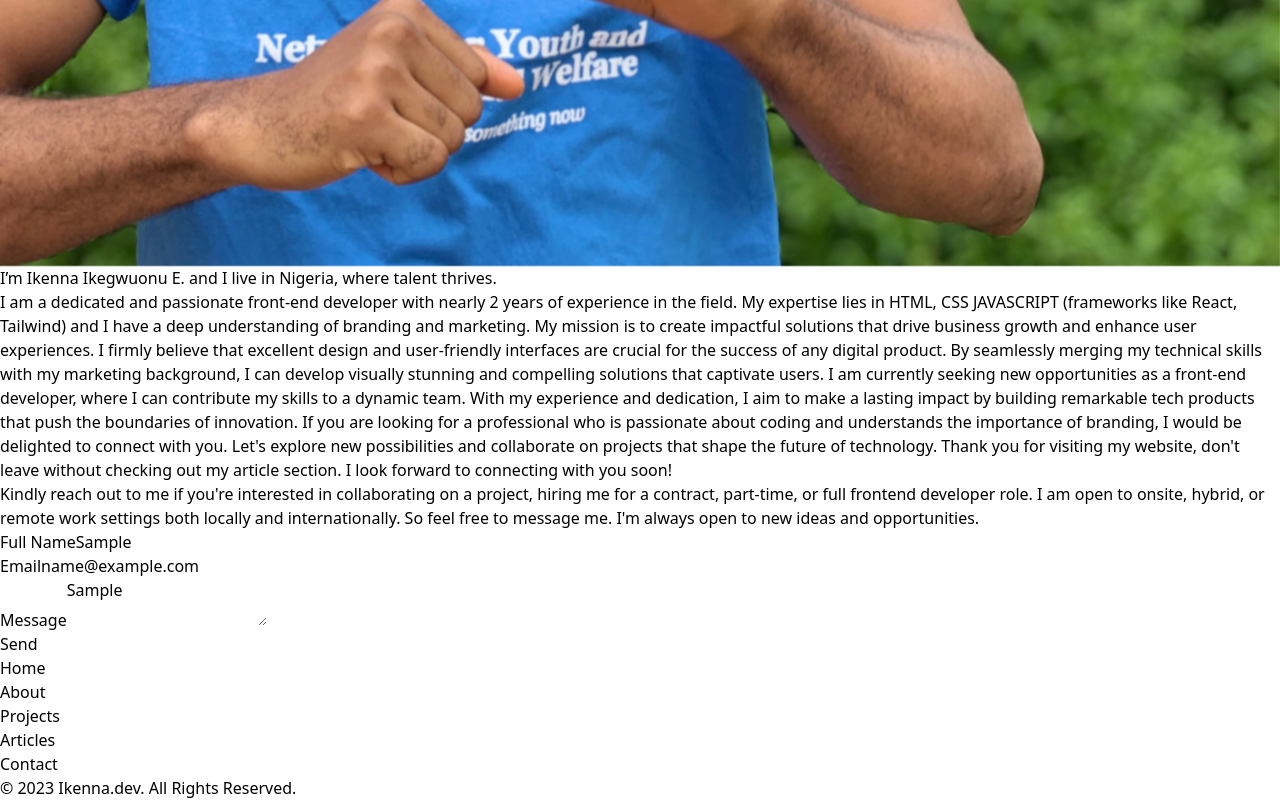
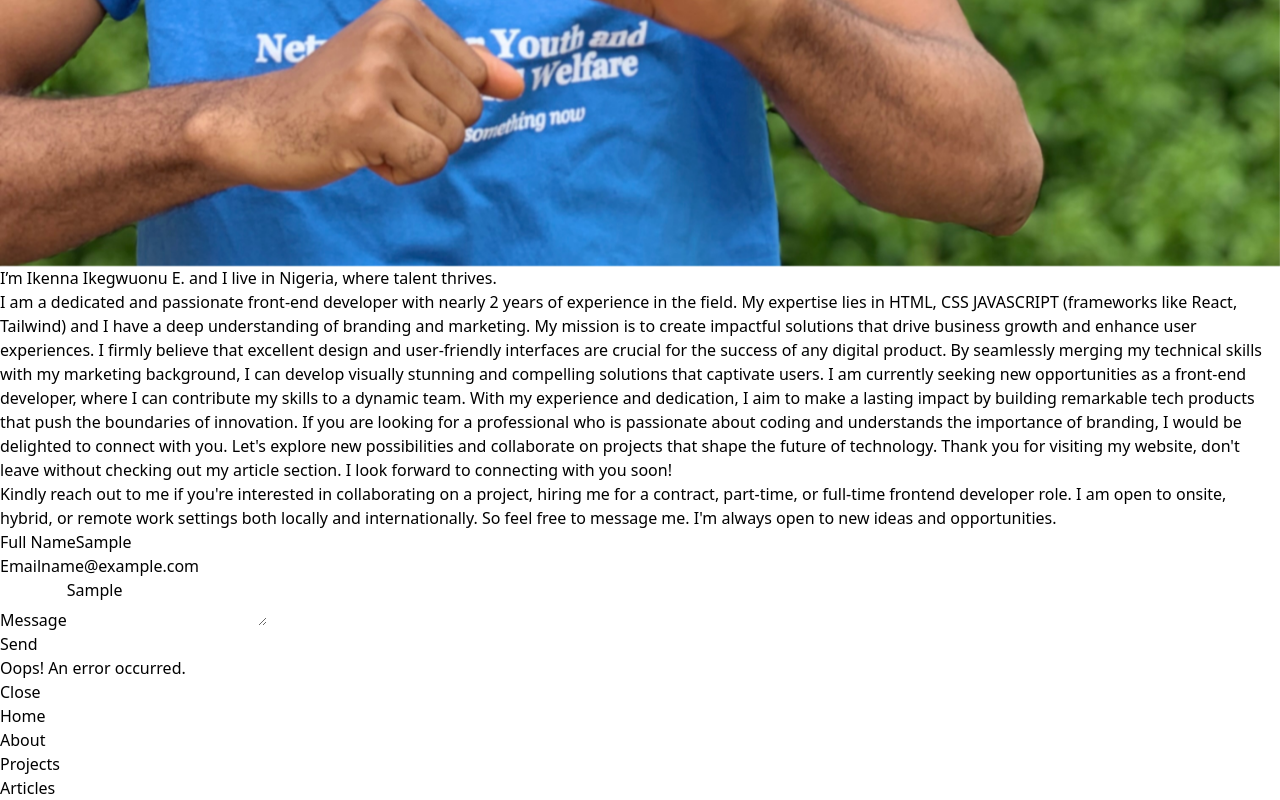
Before and after one commit to dwhyq/pweb, a React (Vite) app: page /about in a window 1280 px wide. Both pictures are taken after typing "Sample", "name@example.com", "Sample" into the empty fields and a click on the button "Send". Shown: the part 1248-2048 px from the top of the page. Built offline with nearby package versions, Linux system fonts and the light colour scheme.

Commit message:
added a modal to show form submission message

```diff
--- a/src/pages/ContactMe/ContactForm.jsx
+++ b/src/pages/ContactMe/ContactForm.jsx
@@ -1,9 +1,13 @@
+import { useState } from "react";
 import { useFormik } from "formik";
 import * as yup from "yup";
 import Button from "../../components/button/Button";
 import axios from "axios"
 
 const ContactForm = () => {
+  const [isModalOpen, setIsModalOpen] = useState(false); // State variable for modal visibility
+  const [submissionMessage, setSubmissionMessage] = useState(""); // State variable for submission message
+
   const validationSchema = yup.object().shape({
     fullName: yup.string().required("Full Name is required"),
     email: yup.string().email("Kindly put a valid email").required("Oops! I need your email to send a reply"),
@@ -22,9 +26,14 @@ const ContactForm = () => {
       try {
         const response = await axios.post('https://formspree.io/f/xvojoyva', values)
         console.log('Form submitted successfully', response);
+        setSubmissionMessage("Thank you for your submission!"); // Set the submission message
+        setIsModalOpen(true); // Open the modal
+
         formik.resetForm();
       } catch (error) {
         console.error('Form submission error')
+        setSubmissionMessage("Oops! An error occurred."); // Set the error message
+        setIsModalOpen(true); // Open the modal
       }
     },
   });
@@ -38,12 +47,17 @@ const ContactForm = () => {
     handleSubmit,
   } = formik;
 
+  const closeModal = () => {
+    setIsModalOpen(false);
+    setSubmissionMessage("");
+  };
+
   return (
     <div className="flex flex-col gap-5 md:flex-row md:w-3/4 lg:w-5/6 lg:gap-20 md:justify-between items-center mx-4 md:mx-auto">
       <div className="md:w-3/5 lg:w md:p-10 w-4/5 shadow-lg text-center p-5 rounded-tl-2xl rounded-br-2xl bg-gray-700">
         <p>
           Kindly reach out to me if you&apos;re interested in collaborating on a
-          project, hiring me for a contract, part-time, or full frontend
+          project, hiring me for a contract, part-time, or full-time frontend
           developer role. I am open to onsite, hybrid, or remote work settings
           both locally and internationally. So feel free to message me. I&apos;m
           always open to new ideas and opportunities.
@@ -114,6 +128,16 @@ const ContactForm = () => {
           </Button>
         </div>
       </form>
+      {isModalOpen && (
+        <div className="fixed top-0 left-0 w-full h-full flex items-center justify-center bg-black bg-opacity-50">
+          <div className="bg-white p-5 rounded">
+            <p className="text-orange-500">{submissionMessage}</p>
+            <button className="mt-4 bg-orange-500 text-white px-4 py-2 rounded" onClick={closeModal}>
+              Close
+            </button>
+          </div>
+        </div>
+      )}
     </div>
   );
 };
```
